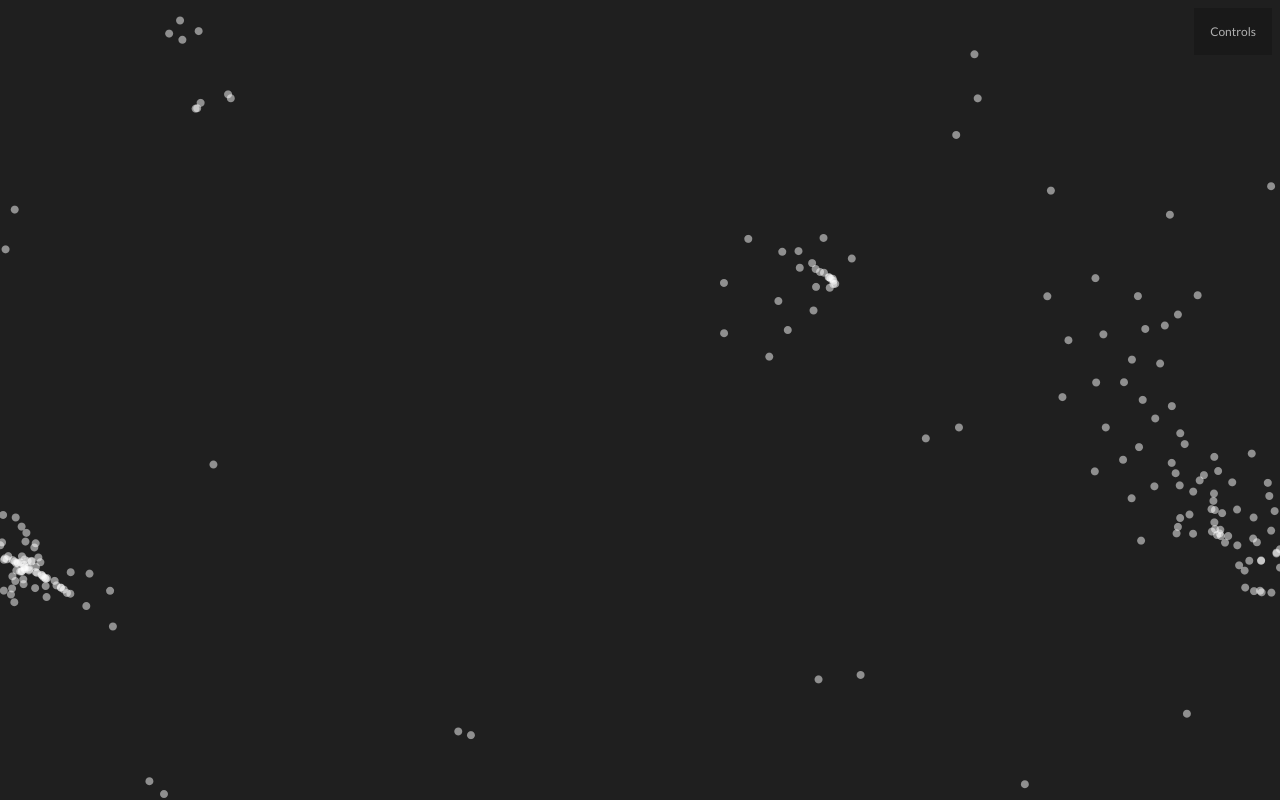
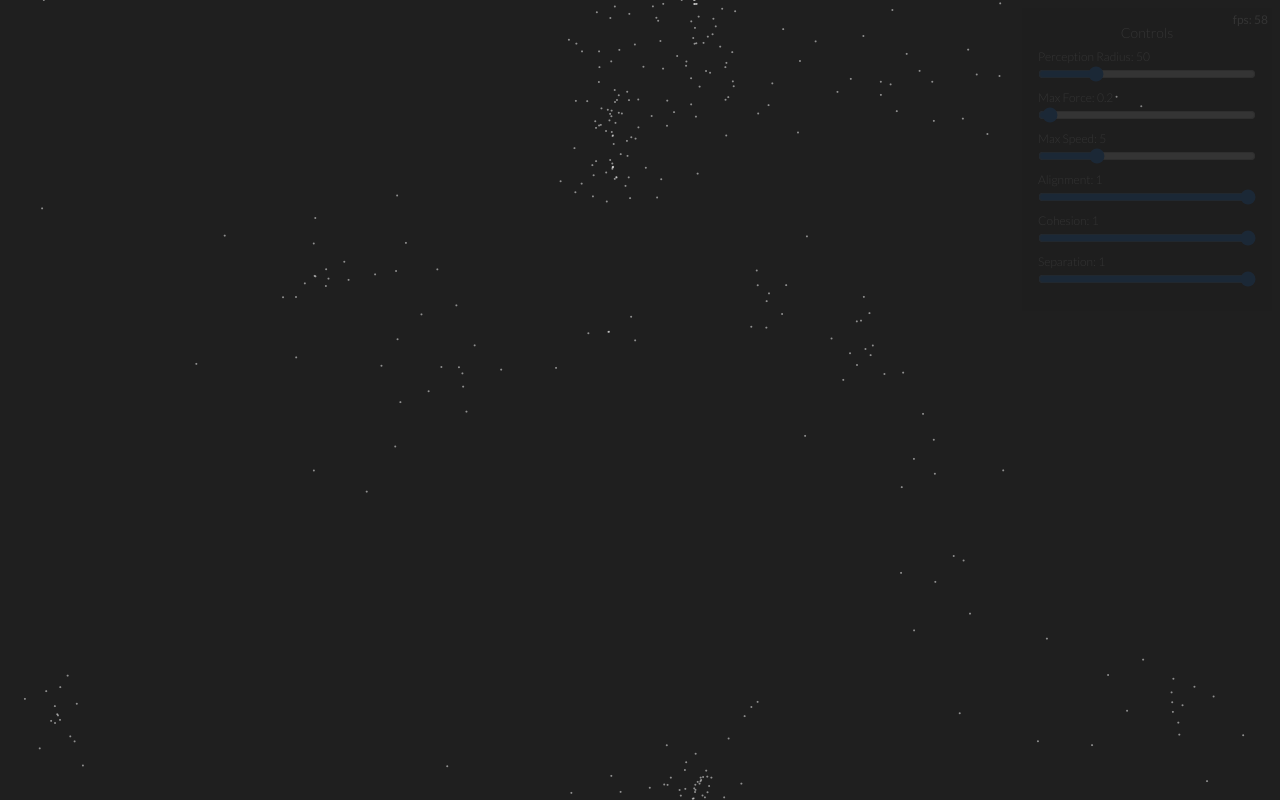
Before and after one commit to haymez/boid-flocking, a React app: page / in a window 1280 px wide. Built offline with nearby package versions, Linux system fonts and the light colour scheme.

Commit message:
Added sliders

```diff
--- a/src/components/App/index.tsx
+++ b/src/components/App/index.tsx
@@ -1,12 +1,22 @@
 import Boid from 'lib/Boid'
 import FlockSettings from 'lib/FlockSettings'
-import React, { CSSProperties, FC, useEffect, useRef } from 'react'
+import React, {
+  ChangeEvent,
+  CSSProperties,
+  FC,
+  useEffect,
+  useRef,
+  useState,
+} from 'react'
 
 const css = require('./styles.scss')
 
 const App: FC = () => {
   const canvasRef = useRef<HTMLCanvasElement>(null)
   const animationRef = useRef<number>()
+  const fpsIntervalRef = useRef<number>()
+  const gensRef = useRef(0)
+  const lastFpsGensRef = useRef(0)
   const canvasWidth = window.innerWidth
   const canvasHeight = window.innerHeight
   const style: CSSProperties = {
@@ -15,14 +25,22 @@ const App: FC = () => {
   }
   const boidsRef = useRef<Boid[]>([])
   const flockSettingsRef = useRef<FlockSettings>()
+  const [localRadius, setLocalRadius] = useState(50)
+  const [alignment, setAlignment] = useState(1)
+  const [cohesion, setCohesion] = useState(1)
+  const [separation, setSeparation] = useState(1)
+  const [maxForce, setMaxForce] = useState(0.2)
+  const [maxSpeed, setMaxSpeed] = useState(5)
+  const [fps, setFps] = useState(0)
 
   // Functions
   const drawStuff = (ctx: CanvasRenderingContext2D) => {
+    gensRef.current += 1
     ctx.clearRect(0, 0, canvasWidth, canvasHeight)
 
     for (const boid of boidsRef.current) {
       ctx.beginPath()
-      ctx.arc(boid.position.x, boid.position.y, 4, 0, 2 * Math.PI)
+      ctx.arc(boid.position.x, boid.position.y, 1, 0, 2 * Math.PI)
 
       boid.update(boidsRef.current)
       ctx.fill()
@@ -33,13 +51,35 @@ const App: FC = () => {
     })
   }
 
+  const handleChange = (setValue: (value: number) => void) => (
+    e: ChangeEvent<HTMLInputElement>,
+  ) => {
+    setValue(Number(e.target.value))
+
+    flockSettingsRef.current?.update({
+      localRadius,
+      alignment,
+      cohesion,
+      separation,
+      maxForce,
+      maxSpeed,
+    })
+  }
+
   useEffect(() => {
     const canvas = canvasRef.current
     const ctx = canvas?.getContext('2d')
     boidsRef.current = []
-    flockSettingsRef.current = new FlockSettings({ localRadius: 50 })
+    flockSettingsRef.current = new FlockSettings({
+      localRadius,
+      alignment,
+      cohesion,
+      separation,
+      maxForce,
+      maxSpeed,
+    })
 
-    for (let i = 0; i < 200; i++) {
+    for (let i = 0; i < 300; i++) {
       boidsRef.current.push(
         new Boid({
           cageWidth: canvasWidth,
@@ -58,6 +98,18 @@ const App: FC = () => {
     animationRef.current = requestAnimationFrame(() => {
       drawStuff(ctx)
     })
+
+    fpsIntervalRef.current = window.setInterval(() => {
+      const framesSinceLastCheck = gensRef.current - lastFpsGensRef.current
+      const newFps = framesSinceLastCheck / 0.5
+      lastFpsGensRef.current = gensRef.current
+      setFps(newFps)
+    }, 500)
+
+    return () => {
+      if (animationRef.current) cancelAnimationFrame(animationRef.current)
+      if (fpsIntervalRef.current) clearInterval(fpsIntervalRef.current)
+    }
   }, [])
 
   return (
@@ -70,7 +122,82 @@ const App: FC = () => {
         style={style}
       />
       <div className={css.controlRoomContainer}>
-        <div>Controls</div>
+        <div className={css.controlRoomWrapper}>
+          <div className={css.fps}>fps: {fps}</div>
+          <div className={css.title}>Controls</div>
+          <div className={css.rangeContainer}>
+            <div className={css.label}>Perception Radius: {localRadius}</div>
+            <input
+              className={css.slider}
+              min={1}
+              max={200}
+              type="range"
+              step="1"
+              value={localRadius}
+              onChange={handleChange(setLocalRadius)}
+            />
+          </div>
+          <div className={css.rangeContainer}>
+            <div className={css.label}>Max Force: {maxForce}</div>
+            <input
+              className={css.slider}
+              min={0}
+              max={10}
+              type="range"
+              step="0.1"
+              value={maxForce}
+              onChange={handleChange(setMaxForce)}
+            />
+          </div>
+          <div className={css.rangeContainer}>
+            <div className={css.label}>Max Speed: {maxSpeed}</div>
+            <input
+              className={css.slider}
+              min={0}
+              max={20}
+              type="range"
+              step="0.5"
+              value={maxSpeed}
+              onChange={handleChange(setMaxSpeed)}
+            />
+          </div>
+          <div className={css.rangeContainer}>
+            <div className={css.label}>Alignment: {alignment}</div>
+            <input
+              className={css.slider}
+              min={0}
+              max={1}
+              type="range"
+              step="0.01"
+              value={alignment}
+              onChange={handleChange(setAlignment)}
+            />
+          </div>
+          <div className={css.rangeContainer}>
+            <div className={css.label}>Cohesion: {cohesion}</div>
+            <input
+              className={css.slider}
+              min={0}
+              max={1}
+              type="range"
+              step="0.01"
+              value={cohesion}
+              onChange={handleChange(setCohesion)}
+            />
+          </div>
+          <div className={css.rangeContainer}>
+            <div className={css.label}>Separation: {separation}</div>
+            <input
+              className={css.slider}
+              min={0}
+              max={1}
+              type="range"
+              step="0.01"
+              value={separation}
+              onChange={handleChange(setSeparation)}
+            />
+          </div>
+        </div>
       </div>
     </div>
   )
--- a/src/components/App/styles.scss
+++ b/src/components/App/styles.scss
@@ -12,12 +12,51 @@
 }
 
 .controlRoomContainer {
-  background-color: darken($background, 3%);
-  opacity: 0.75;
   position: absolute;
   top: 8px;
   right: 8px;
+}
+
+.controlRoomWrapper {
+  position: relative;
+  transition: all 0.3s;
+  background-color: darken($background, 3%);
+  opacity: 0.1;
   padding: 16px;
   color: $material-87;
   font-size: 12px;
+  min-width: 250px;
+
+  &:hover {
+    opacity: 1;
+  }
 }
+
+.fps {
+  position: absolute;
+  right: 4px;
+  top: 4px;
+}
+
+.title {
+  font-weight: 300;
+  font-size: 14px;
+  text-align: center;
+  margin-bottom: 8px;
+}
+
+.label {
+  font-weight: 300;
+  margin-bottom: 2px;
+}
+
+.slider {
+  width: 100%;
+  display: block;
+  margin: 0;
+  padding: 0;
+}
+
+.rangeContainer {
+  margin-bottom: 8px;
+}
--- a/src/lib/Boid.ts
+++ b/src/lib/Boid.ts
@@ -7,9 +7,6 @@ interface BoidOpts {
   cageHeight: number
   flockSettings: FlockSettings
 }
-
-const MAX_FORCE = 0.2
-const MAX_SPEED = 4
 
 export default class Boid {
   cageWidth: number
@@ -33,7 +30,7 @@ export default class Boid {
     this.flock(boids)
 
     this.position.add(this.velocity)
-    this.velocity.add(this.acceleration).limit(MAX_SPEED)
+    this.velocity.add(this.acceleration).limit(this.flockSettings.maxSpeed)
     this.handleScreenWrap()
   }
 
@@ -75,27 +72,27 @@ export default class Boid {
     if (total > 0) {
       alignmentForce
         .div(total)
-        .setMagnitude(MAX_SPEED)
+        .setMagnitude(this.flockSettings.maxSpeed)
         .subtract(this.velocity)
-        .limit(MAX_FORCE)
+        .limit(this.flockSettings.maxForce)
 
       cohesionForce
         .div(total)
         .subtract(this.position)
-        .setMagnitude(MAX_SPEED)
+        .setMagnitude(this.flockSettings.maxSpeed)
         .subtract(this.velocity)
-        .limit(MAX_FORCE)
+        .limit(this.flockSettings.maxForce)
 
       separationForce
         .div(total)
-        .setMagnitude(MAX_SPEED)
+        .setMagnitude(this.flockSettings.maxSpeed)
         .subtract(this.velocity)
-        .limit(MAX_FORCE)
+        .limit(this.flockSettings.maxForce)
     }
 
     this.acceleration
-      .add(alignmentForce)
-      .add(cohesionForce)
-      .add(separationForce)
+      .add(alignmentForce.mult(this.flockSettings.alignment))
+      .add(cohesionForce.mult(this.flockSettings.cohesion))
+      .add(separationForce.mult(this.flockSettings.separation))
   }
 }
--- a/src/lib/FlockSettings.ts
+++ b/src/lib/FlockSettings.ts
@@ -1,11 +1,49 @@
 interface FlockSettingsOpts {
   localRadius: number
+  alignment: number
+  cohesion: number
+  separation: number
+  maxForce: number
+  maxSpeed: number
 }
 
 export default class FlockSettings {
   localRadius: number
+  alignment: number
+  cohesion: number
+  separation: number
+  maxForce: number
+  maxSpeed: number
 
-  constructor({ localRadius }: FlockSettingsOpts) {
+  constructor({
+    localRadius,
+    alignment,
+    cohesion,
+    separation,
+    maxForce,
+    maxSpeed,
+  }: FlockSettingsOpts) {
     this.localRadius = localRadius
+    this.alignment = alignment
+    this.cohesion = cohesion
+    this.separation = separation
+    this.maxForce = maxForce
+    this.maxSpeed = maxSpeed
+  }
+
+  update({
+    localRadius,
+    alignment,
+    cohesion,
+    separation,
+    maxForce,
+    maxSpeed,
+  }: FlockSettingsOpts): void {
+    this.localRadius = localRadius
+    this.alignment = alignment
+    this.cohesion = cohesion
+    this.separation = separation
+    this.maxForce = maxForce
+    this.maxSpeed = maxSpeed
   }
 }
```
